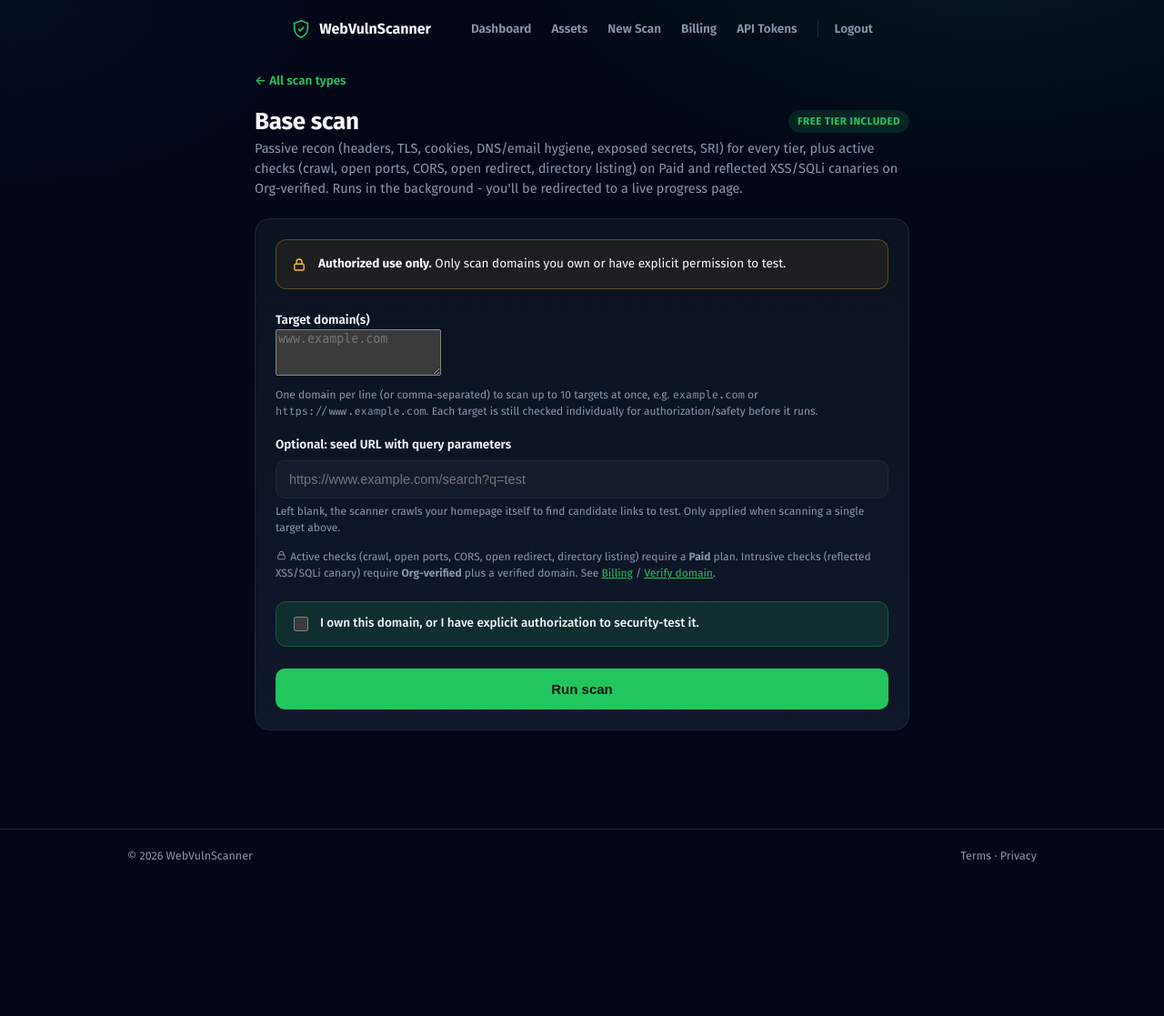
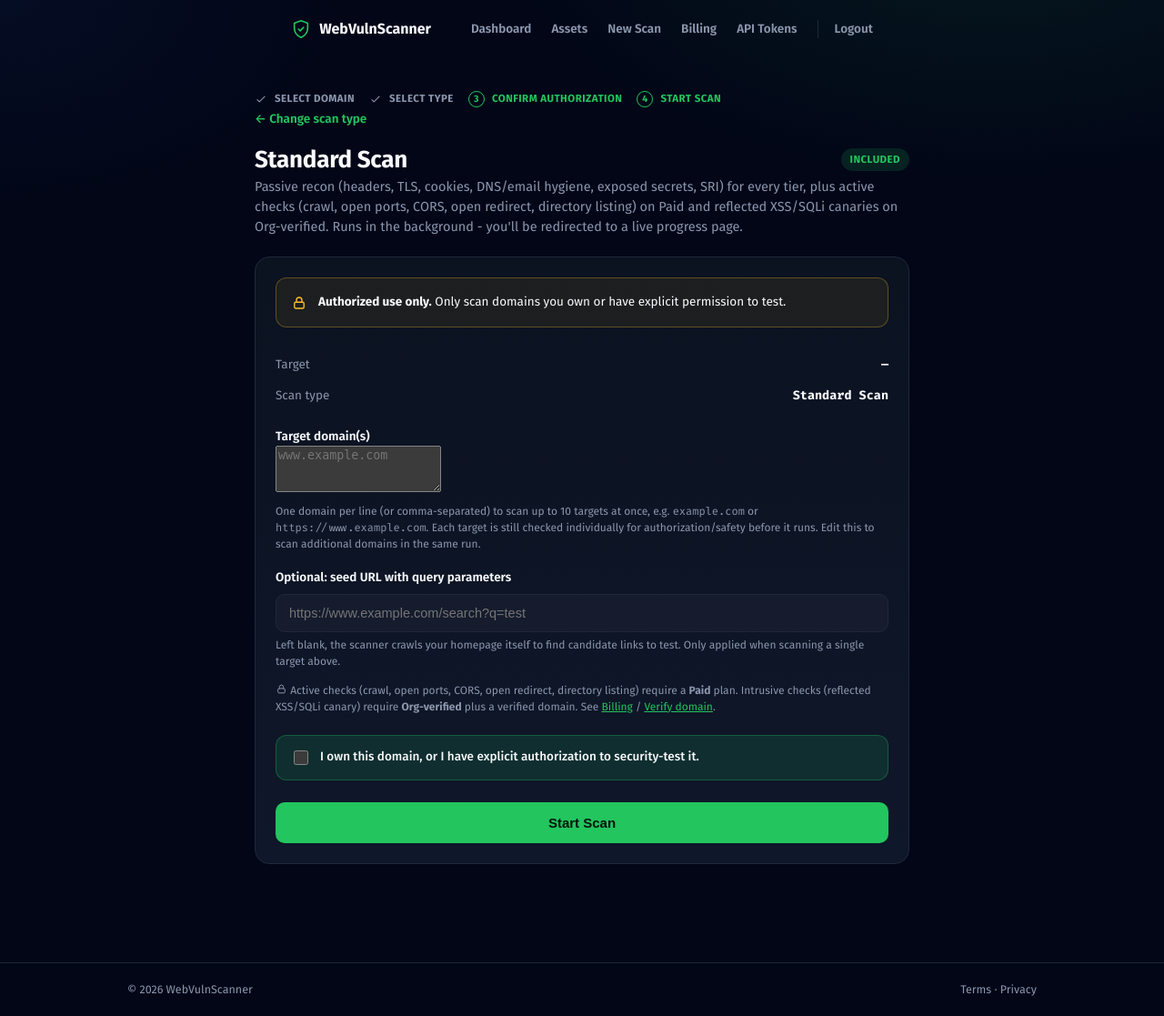
Before and after one commit to Ayomide1450/WebVulnScanner, a Flask app: page /scan/new/base in a window 1280 px wide. Shown: the whole page at 91% size. Before the commit the page ends 948 px from the top, so only its background shows below. Run offline with Flask 3, Linux system fonts and the light colour scheme; the visitor is signed in with stand-in values (Sample User, id 1); data comes from the database, SQL or seed files in the repository.

Commit message:
feat(05-01): Standard Scan page becomes wizard Step 3
- scan_new_base.html rewritten as Step 3 (Confirm Authorization + Start
  Scan): 4-node stepper with nodes 3/4 active, Standard Scan / Included
  pill, Target/Scan type selection summary, back link to Step 2 carrying
  the target forward, Starting scan... in-flight submit state
- new_scan_base() passes prefill_target=_prefill_target("target") into
  all 5 render_template call sites (GET + 4 POST error branches) so a
  validation-error re-render never clears what the user typed; no other
  change to the authorized checkbox, bulk-target splitting, SSRF gate,
  or launch/redirect logic
- tests/test_scan_wizard.py extended with 7 Step 3 tests (prefill on
  GET, preserved input on error, pill/stepper rendering, single/bulk
  launch, SSRF rejection) - 24 tests total, full suite green

```diff
--- a/templates/scan_new_base.html
+++ b/templates/scan_new_base.html
@@ -1,14 +1,17 @@
 {% extends "base.html" %}
-{% block title %}Base scan - WebVulnScanner{% endblock %}
+{% block title %}Standard Scan - WebVulnScanner{% endblock %}
 {% block head %}
 {% include "_scan_form_styles.html" %}
 {% endblock %}
 {% block content %}
 <div class="wrap">
-  <a class="back" href="{{ url_for('scan.new_scan') }}">&larr; All scan types</a>
+  {% set wizard_step = 3 %}
+  {% include "_scan_wizard_stepper.html" %}
+
+  <a class="back" href="{{ url_for('scan.new_scan_type', target=prefill_target) }}">&larr; Change scan type</a>
   <div class="section-title" style="margin-top:14px;">
-    <h1 style="margin:0;">Base scan</h1>
-    <span class="pill pass">Free tier included</span>
+    <h1 style="margin:0;">Standard Scan</h1>
+    <span class="pill pass">Included</span>
   </div>
   <p class="sub">Passive recon (headers, TLS, cookies, DNS/email hygiene, exposed secrets, SRI) for every
   tier, plus active checks (crawl, open ports, CORS, open redirect, directory listing) on Paid and
@@ -25,14 +28,19 @@
       <div><b>Authorized use only.</b> Only scan domains you own or have explicit permission to test.</div>
     </div>
 
-    <form method="POST" action="{{ url_for('scan.new_scan_base') }}">
+    <div class="wizard-summary">
+      <div class="wizard-summary-row"><span>Target</span><strong>{{ prefill_target or '—' }}</strong></div>
+      <div class="wizard-summary-row"><span>Scan type</span><strong>Standard Scan</strong></div>
+    </div>
+
+    <form method="POST" action="{{ url_for('scan.new_scan_base') }}" id="scanForm">
       <input type="hidden" name="csrf_token" value="{{ csrf_token() }}">
 
       <label for="target">Target domain(s)</label>
-      <textarea id="target" name="target" placeholder="www.example.com" rows="3" required>{{ request.form.get('target', '') }}</textarea>
+      <textarea id="target" name="target" placeholder="www.example.com" rows="3" required>{{ prefill_target }}</textarea>
       <div class="hint">One domain per line (or comma-separated) to scan up to {{ max_bulk_targets }} targets at once,
       e.g. <code>example.com</code> or <code>https://www.example.com</code>. Each target is still checked individually
-      for authorization/safety before it runs.</div>
+      for authorization/safety before it runs. Edit this to scan additional domains in the same run.</div>
 
       <label for="test_url">Optional: seed URL with query parameters</label>
       <input type="text" id="test_url" name="test_url" placeholder="https://www.example.com/search?q=test">
@@ -55,8 +63,15 @@
         </label>
       </div>
 
-      <button type="submit">Run scan</button>
+      <button type="submit" id="scanSubmit">Start Scan</button>
     </form>
   </div>
 </div>
+<script>
+  document.getElementById('scanForm').addEventListener('submit', function () {
+    var btn = document.getElementById('scanSubmit');
+    btn.disabled = true;
+    btn.textContent = 'Starting scan...';
+  });
+</script>
 {% endblock %}
--- a/webvulnscanner/scan_routes.py
+++ b/webvulnscanner/scan_routes.py
@@ -610,12 +610,12 @@ def new_scan_base():
     tier = effective_tier(current_user)
 
     if request.method == "GET":
-        return render_template("scan_new_base.html", **_tier_flags(tier))
+        return render_template("scan_new_base.html", prefill_target=_prefill_target("target"), **_tier_flags(tier))
 
     if not request.form.get("authorized"):
         return render_template(
             "scan_new_base.html", error="You must confirm you own or are authorized to test this domain.",
-            **_tier_flags(tier),
+            prefill_target=_prefill_target("target"), **_tier_flags(tier),
         )
 
     # Bulk-scanning support: the target field accepts one domain per line
@@ -633,14 +633,17 @@ def new_scan_base():
     if not raw_targets:
         return render_template(
             "scan_new_base.html", error="Enter at least one valid domain or URL, e.g. example.com",
-            **_tier_flags(tier),
+            prefill_target=_prefill_target("target"), **_tier_flags(tier),
         )
 
     manual_test_url = request.form.get("test_url", "").strip() or None
     if manual_test_url:
         unsafe = _unsafe_target_error(manual_test_url, org_id=current_user.org_id)
         if unsafe:
-            return render_template("scan_new_base.html", error=unsafe, **_tier_flags(tier))
+            return render_template(
+                "scan_new_base.html", error=unsafe,
+                prefill_target=_prefill_target("target"), **_tier_flags(tier),
+            )
 
     launched, skipped = [], []
     for raw in raw_targets:
@@ -661,7 +664,7 @@ def new_scan_base():
             "scan_new_base.html",
             error="None of the entered targets could be scanned: " +
                   "; ".join(f"{t} ({why})" for t, why in skipped),
-            **_tier_flags(tier),
+            prefill_target=_prefill_target("target"), **_tier_flags(tier),
         )
 
     if skipped:
```
Also changed, not shown: tests/test_scan_wizard.py (+107 -2 lines).
